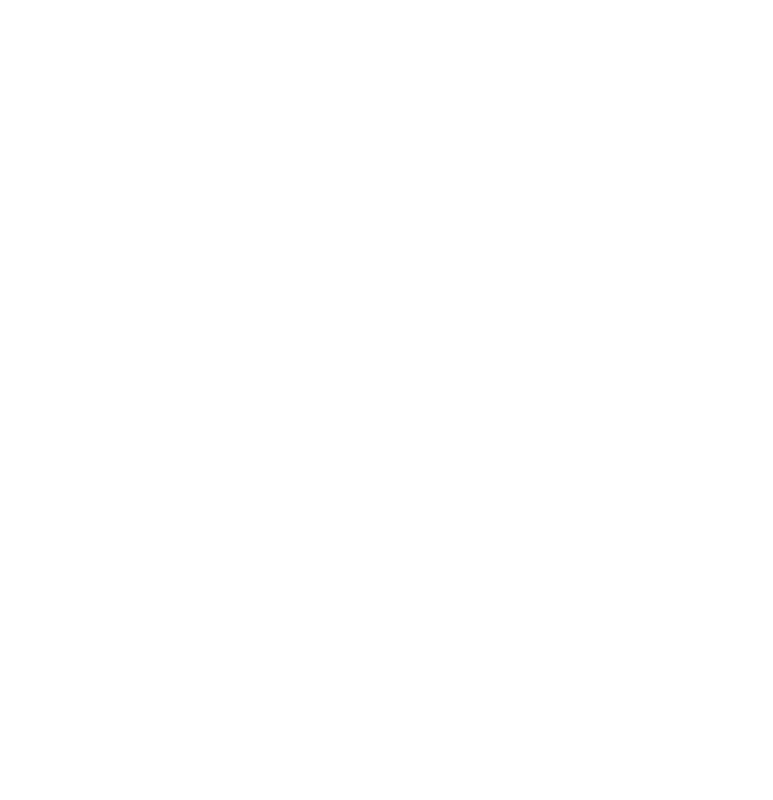
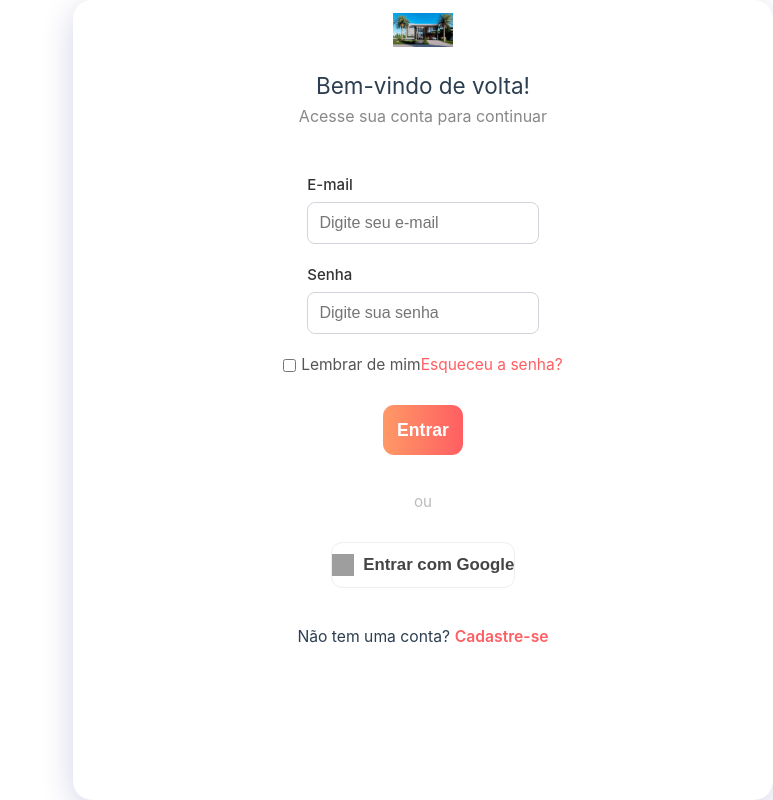
Before and after one commit to 917rafael/front-primeiro.lar-2, a Vue app: page /login in a window 1280 px wide. Before the commit this address had no page. Shown: the whole page, without its empty margins (507-1280 px from the left). Built offline with nearby package versions, Linux system fonts and the light colour scheme; grey boxes are pictures that could not be loaded.

Commit message:
feat: "criaçao da pagina de login" #8

```diff
--- a/src/router/index.js
+++ b/src/router/index.js
@@ -9,6 +9,11 @@
       name: 'Home',
       component: () => import('../views/Home.vue'),
     },
+     {
+      path: '/login',
+      name: 'login',
+      component: () => import('../views/LoginDoCliente.vue'),
+    },
   ],
 })
 
--- /dev/null
+++ b/src/views/LoginDoCliente.vue
@@ -0,0 +1,283 @@
+<script setup>
+import { ref } from 'vue'
+
+const email = ref('')
+const senha = ref('')
+const erro = ref('')
+const sucesso = ref('')
+
+function login() {
+  erro.value = ''
+  sucesso.value = ''
+  if (!email.value || !senha.value) {
+    erro.value = 'Preencha todos os campos.'
+    return
+  }
+  // Simulação de login
+  if (email.value === 'cliente@email.com' && senha.value === '123456') {
+    sucesso.value = 'Login realizado com sucesso!'
+    email.value = ''
+    senha.value = ''
+  } else {
+    erro.value = 'E-mail ou senha inválidos.'
+  }
+}
+</script>
+
+<template>
+  <div class="login-container right-align">
+    <form class="login-form" @submit.prevent="login">
+      <div class="login-header">
+        <img src="/src/assets/img/image.png" alt="Logo" class="login-logo" />
+        <h2>Bem-vindo de volta!</h2>
+        <p class="login-subtitle">Acesse sua conta para continuar</p>
+      </div>
+      <div v-if="erro" class="alert erro">{{ erro }}</div>
+      <div v-if="sucesso" class="alert sucesso">{{ sucesso }}</div>
+      <div class="form-group">
+        <label for="email">E-mail</label>
+        <input id="email" v-model="email" type="email" placeholder="Digite seu e-mail" required />
+      </div>
+      <div class="form-group">
+        <label for="senha">Senha</label>
+        <input id="senha" v-model="senha" type="password" placeholder="Digite sua senha" required />
+      </div>
+      <div class="login-options">
+        <label class="remember-me">
+          <input type="checkbox" /> Lembrar de mim
+        </label>
+        <a href="#" class="forgot-password">Esqueceu a senha?</a>
+      </div>
+      <button type="submit">Entrar</button>
+      <div class="divider"><span>ou</span></div>
+      <button type="button" class="google-login">
+        <img src="https://www.svgrepo.com/show/475656/google-color.svg" alt="Google" class="google-icon" />
+        Entrar com Google
+      </button>
+      <div class="link-cadastro">
+        <span>Não tem uma conta?</span>
+        <a href="/cadastro">Cadastre-se</a>
+      </div>
+    </form>
+  </div>
+</template>
+
+<style scoped>
+/* Dimensões e alinhamento da div login-container */
+.login-container {
+  min-height: 100vh; /* Faz a div ocupar 100% da altura da tela */
+  max-height: 100vh; /* Garante que não passe de 100% da altura */
+  height: 100vh;     /* Garante 100% para cima e para baixo */
+  display: flex;
+  align-items: center;
+  width: 100%; /* Faz a div ocupar 100% da largura da tela */
+  /*
+    Para ajustar a espessura (largura) da div de login, altere a propriedade 'width' ou adicione 'max-width' aqui.
+    Exemplo: width: 400px; ou max-width: 500px;
+  */
+}
+
+.right-align {
+  justify-content: flex-end;
+}
+
+.login-form {
+  background: #fff;
+  border-radius: 1.2rem;
+  box-shadow: 0 8px 32px 0 rgba(31, 38, 135, 0.2);
+  display: flex;
+  flex-direction: column;
+  gap: 1.2rem;
+  max-width: 700px;
+  min-height: 100vh;
+  max-height: 100vh;
+  height: 100vh;
+  align-items: center;
+  width: 150%;
+}
+
+.login-header {
+  display: flex;
+  flex-direction: column;
+  align-items: center;
+  gap: 0.3rem;
+  margin-bottom: 1rem;
+}
+
+.login-logo {
+  width: 60px;
+  height: 60px;
+  object-fit: contain;
+  margin-bottom: 0.2rem;
+}
+
+.login-subtitle {
+  color: #888;
+  font-size: 1rem;
+  margin-top: -0.3rem;
+  margin-bottom: 0.5rem;
+}
+
+.form-group {
+  display: flex;
+  flex-direction: column;
+  gap: 0.3rem;
+}
+
+.form-group label {
+  font-weight: 500;
+  color: #333;
+}
+
+.form-group input {
+  padding: 0.7rem;
+  border: 1px solid #d1d5db;
+  border-radius: 0.5rem;
+  font-size: 1rem;
+  transition: border 0.2s;
+}
+
+.form-group input:focus {
+  border: 1.5px solid #ff5e62;
+  outline: none;
+}
+
+button[type="submit"] {
+  background: linear-gradient(90deg, #ff9966 0%, #ff5e62 100%);
+  color: #fff;
+  font-weight: 600;
+  padding: 0.9rem;
+  border: none;
+  border-radius: 0.7rem;
+  font-size: 1.1rem;
+  cursor: pointer;
+  transition: background 0.2s;
+}
+
+button[type="submit"]:hover {
+  background: linear-gradient(90deg, #ff5e62 0%, #ff9966 100%);
+}
+
+.alert {
+  padding: 0.7rem;
+  border-radius: 0.5rem;
+  text-align: center;
+  font-size: 0.98rem;
+}
+
+.alert.erro {
+  background: #ffe0e0;
+  color: #d90429;
+  border: 1px solid #d90429;
+}
+
+.alert.sucesso {
+  background: #e0ffe6;
+  color: #1b8a3d;
+  border: 1px solid #1b8a3d;
+}
+
+.login-options {
+  display: flex;
+  justify-content: space-between;
+  align-items: center;
+  margin-bottom: 0.5rem;
+  font-size: 0.97rem;
+}
+
+.remember-me {
+  display: flex;
+  align-items: center;
+  gap: 0.3rem;
+  color: #555;
+}
+
+.forgot-password {
+  color: #ff5e62;
+  text-decoration: none;
+  font-size: 0.97rem;
+  transition: color 0.2s;
+}
+
+.forgot-password:hover {
+  color: #ff9966;
+}
+
+.divider {
+  display: flex;
+  align-items: center;
+  text-align: center;
+  margin: 1rem 0 0.5rem 0;
+}
+
+.divider span {
+  background: #fff;
+  padding: 0 1rem;
+  color: #bbb;
+  font-size: 0.95rem;
+  position: relative;
+  z-index: 1;
+}
+
+.divider:before, .divider:after {
+  content: '';
+  flex: 1;
+  border-bottom: 1px solid #eee;
+  margin: 0 0.5rem;
+}
+
+.google-login {
+  display: flex;
+  align-items: center;
+  justify-content: center;
+  gap: 0.6rem;
+  background: #fff;
+  color: #444;
+  border: 1px solid #eee;
+  border-radius: 0.7rem;
+  font-weight: 600;
+  font-size: 1.05rem;
+  padding: 0.7rem 0;
+  margin-bottom: 0.5rem;
+  cursor: pointer;
+  transition: background 0.2s, border 0.2s;
+}
+
+.google-login:hover {
+  background: #f5f5f5;
+  border: 1px solid #ccc;
+}
+
+.google-icon {
+  width: 22px;
+  height: 22px;
+}
+
+.link-cadastro {
+  text-align: center;
+  margin-top: 0.5rem;
+  font-size: 0.98rem;
+}
+
+.link-cadastro a {
+  color: #ff5e62;
+  text-decoration: none;
+  font-weight: 600;
+  margin-left: 0.3rem;
+  transition: color 0.2s;
+}
+
+.link-cadastro a:hover {
+  color: #ff9966;
+}
+
+@media (max-width: 500px) {
+  .login-container {
+    justify-content: center;
+  }
+  .login-form {
+    padding: 1.2rem 0.5rem;
+    max-width: 95vw;
+  }
+}
+</style>
```
